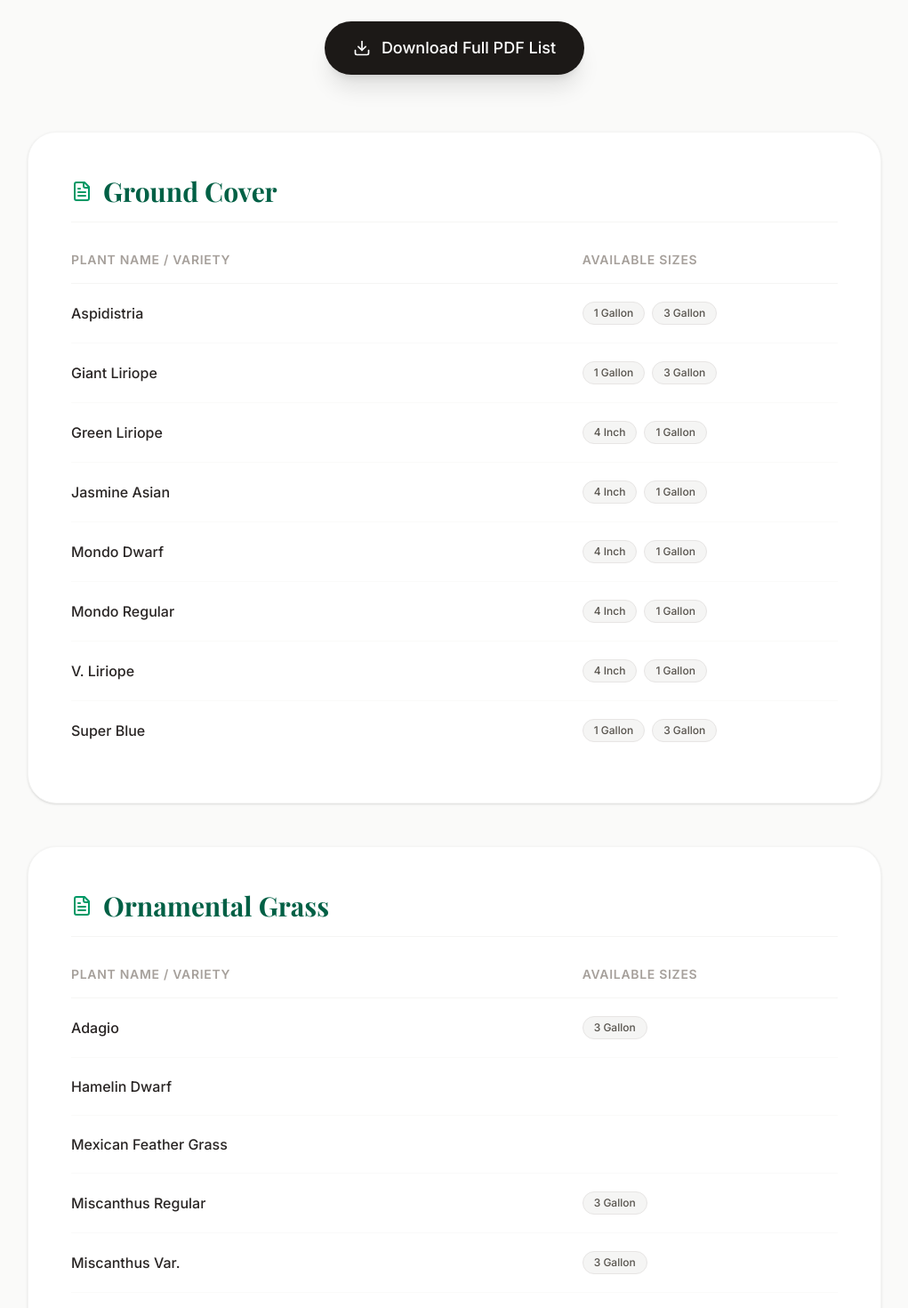
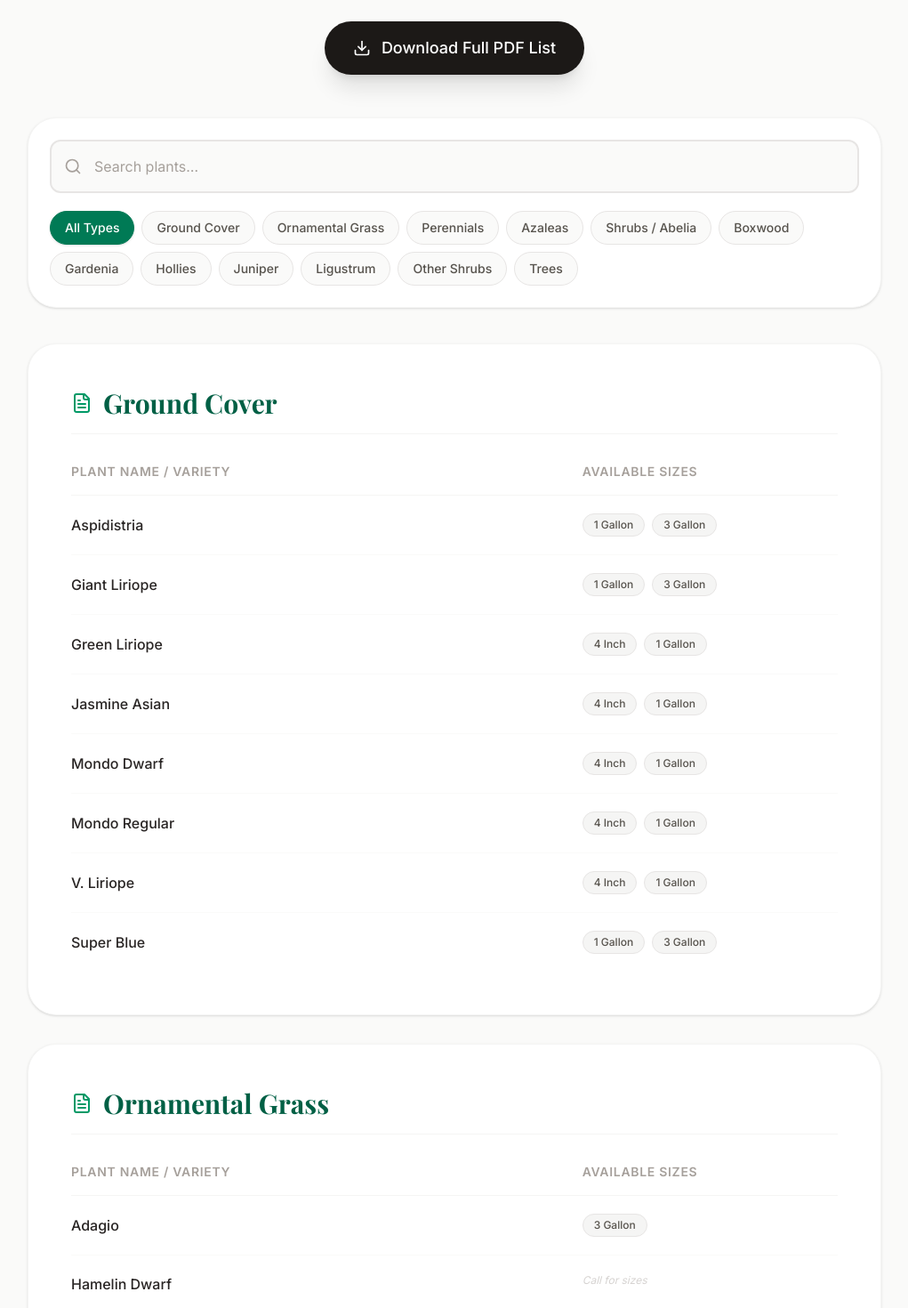
Before and after one commit to Founditmarketing/nursery, a React (Vite) app: page /plant-list in a window 1280 px wide. Shown: the part 300-1770 px from the top of the page at 89% size, without its empty margins (129-1150 px from the left). Built offline with nearby package versions, Linux system fonts and the light colour scheme; a web font is replaced by a local one.

Commit message:
Feat: add live search + sort-by-type filter pills to Plant List page

```diff
--- a/src/pages/PlantList.tsx
+++ b/src/pages/PlantList.tsx
@@ -1,7 +1,7 @@
-import { motion } from 'motion/react';
-import { Download, FileText } from 'lucide-react';
+import { useState, useMemo } from 'react';
+import { motion, AnimatePresence } from 'motion/react';
+import { Download, FileText, Search, X } from 'lucide-react';
 
-export default function PlantList() {
 const listCategories = [
     {
         title: "Ground Cover",
@@ -145,14 +145,34 @@ export default function PlantList() {
     }
 ];
 
+export default function PlantList() {
+    const [query, setQuery] = useState('');
+    const [activeType, setActiveType] = useState<string | null>(null);
+
+    const filtered = useMemo(() => {
+        const q = query.toLowerCase().trim();
+        return listCategories
+            .filter(cat => !activeType || cat.title === activeType)
+            .map(cat => ({
+                ...cat,
+                items: cat.items.filter(item =>
+                    !q || item.name.toLowerCase().includes(q)
+                ),
+            }))
+            .filter(cat => cat.items.length > 0);
+    }, [query, activeType]);
+
+    const totalResults = filtered.reduce((acc, cat) => acc + cat.items.length, 0);
+
     return (
         <main className="pt-32 pb-24 min-h-screen bg-stone-50">
             <div className="max-w-5xl mx-auto px-4 sm:px-6 lg:px-8">
+                {/* Header */}
                 <motion.div
                     initial={{ opacity: 0, y: 30 }}
                     animate={{ opacity: 1, y: 0 }}
                     transition={{ duration: 0.8, ease: [0.22, 1, 0.36, 1] }}
-                    className="text-center mb-16"
+                    className="text-center mb-12"
                 >
                     <h1 className="text-5xl md:text-7xl font-bold text-stone-900 mb-6 tracking-tight">
                         Current <span className="font-serif italic text-emerald-700">Availability</span>
@@ -160,11 +180,10 @@ export default function PlantList() {
                     <p className="text-xl text-stone-600 font-light max-w-2xl mx-auto mb-10">
                         Review our comprehensive plant list. For bulk orders and specific size requests, please reference this sheet when contacting us.
                     </p>
-
                     <motion.a
                         whileHover={{ scale: 1.05 }}
                         whileTap={{ scale: 0.95 }}
-                        href="/PlantList.pdf" // Placeholder for their actual PDF
+                        href="/PlantList.pdf"
                         onClick={(e) => { e.preventDefault(); alert("PDF Download would initiate here."); }}
                         className="inline-flex items-center justify-center gap-3 bg-stone-900 hover:bg-emerald-800 text-white px-8 py-4 rounded-full text-lg font-medium transition-all duration-300 shadow-xl"
                     >
@@ -172,14 +191,103 @@ export default function PlantList() {
                     </motion.a>
                 </motion.div>
 
-                <div className="space-y-12">
-                    {listCategories.map((category, idx) => (
+                {/* Search + Filter Controls */}
+                <motion.div
+                    initial={{ opacity: 0, y: 20 }}
+                    animate={{ opacity: 1, y: 0 }}
+                    transition={{ duration: 0.6, delay: 0.2 }}
+                    className="bg-white rounded-[2rem] p-6 border border-stone-100 shadow-sm mb-10 space-y-5"
+                >
+                    {/* Search */}
+                    <div className="relative">
+                        <Search className="absolute left-4 top-1/2 -translate-y-1/2 w-5 h-5 text-stone-400 pointer-events-none" />
+                        <input
+                            type="text"
+                            value={query}
+                            onChange={e => setQuery(e.target.value)}
+                            placeholder="Search plants…"
+                            className="w-full pl-12 pr-12 py-4 rounded-xl border-2 border-stone-200 bg-stone-50 text-stone-900 placeholder-stone-400 outline-none focus:border-emerald-500 focus:ring-4 focus:ring-emerald-500/10 transition-all duration-300"
+                        />
+                        <AnimatePresence>
+                            {query && (
+                                <motion.button
+                                    initial={{ opacity: 0, scale: 0.8 }}
+                                    animate={{ opacity: 1, scale: 1 }}
+                                    exit={{ opacity: 0, scale: 0.8 }}
+                                    onClick={() => setQuery('')}
+                                    className="absolute right-4 top-1/2 -translate-y-1/2 text-stone-400 hover:text-stone-700 transition-colors"
+                                >
+                                    <X className="w-4 h-4" />
+                                </motion.button>
+                            )}
+                        </AnimatePresence>
+                    </div>
+
+                    {/* Type Filter Pills */}
+                    <div className="flex flex-wrap gap-2">
+                        <button
+                            onClick={() => setActiveType(null)}
+                            className={`px-4 py-2 rounded-full text-sm font-medium transition-all duration-200 border ${
+                                activeType === null
+                                    ? 'bg-emerald-700 text-white border-emerald-700 shadow-sm'
+                                    : 'bg-stone-50 text-stone-600 border-stone-200 hover:border-emerald-400 hover:text-emerald-700'
+                            }`}
+                        >
+                            All Types
+                        </button>
+                        {listCategories.map(cat => (
+                            <button
+                                key={cat.title}
+                                onClick={() => setActiveType(activeType === cat.title ? null : cat.title)}
+                                className={`px-4 py-2 rounded-full text-sm font-medium transition-all duration-200 border ${
+                                    activeType === cat.title
+                                        ? 'bg-emerald-700 text-white border-emerald-700 shadow-sm'
+                                        : 'bg-stone-50 text-stone-600 border-stone-200 hover:border-emerald-400 hover:text-emerald-700'
+                                }`}
+                            >
+                                {cat.title}
+                            </button>
+                        ))}
+                    </div>
+
+                    {/* Result count */}
+                    {(query || activeType) && (
+                        <p className="text-stone-400 text-sm">
+                            {totalResults} plant{totalResults !== 1 ? 's' : ''} found
+                            {activeType ? ` in ${activeType}` : ''}
+                            {query ? ` matching "${query}"` : ''}
+                        </p>
+                    )}
+                </motion.div>
+
+                {/* Plant List */}
+                <div className="space-y-8">
+                    <AnimatePresence mode="popLayout">
+                        {filtered.length === 0 ? (
+                            <motion.div
+                                key="no-results"
+                                initial={{ opacity: 0 }}
+                                animate={{ opacity: 1 }}
+                                exit={{ opacity: 0 }}
+                                className="text-center py-24 text-stone-400"
+                            >
+                                <p className="text-lg font-light">No plants found</p>
+                                <button
+                                    onClick={() => { setQuery(''); setActiveType(null); }}
+                                    className="mt-3 text-emerald-700 text-sm font-medium underline underline-offset-2"
+                                >
+                                    Clear filters
+                                </button>
+                            </motion.div>
+                        ) : (
+                            filtered.map((category, idx) => (
                                 <motion.div
                                     key={category.title}
+                                    layout
                                     initial={{ opacity: 0, y: 20 }}
-                            whileInView={{ opacity: 1, y: 0 }}
-                            viewport={{ once: true }}
-                            transition={{ duration: 0.6, delay: idx * 0.1 }}
+                                    animate={{ opacity: 1, y: 0 }}
+                                    exit={{ opacity: 0, scale: 0.97 }}
+                                    transition={{ duration: 0.4, delay: idx * 0.05 }}
                                     className="bg-white rounded-[2rem] p-8 md:p-12 shadow-sm border border-stone-100"
                                 >
                                     <h2 className="text-2xl md:text-3xl font-bold text-emerald-800 mb-8 font-serif border-b border-stone-100 pb-4 flex items-center gap-3">
@@ -201,11 +309,13 @@ export default function PlantList() {
                                                             {item.name}
                                                         </td>
                                                         <td className="py-5 text-stone-500 font-light flex gap-2 flex-wrap">
-                                                    {item.sizes.map(size => (
+                                                            {item.sizes.length > 0 ? item.sizes.map(size => (
                                                                 <span key={size} className="bg-stone-100 text-stone-600 px-3 py-1 rounded-full text-xs font-medium border border-stone-200 group-hover:border-emerald-200 group-hover:bg-emerald-50 transition-colors">
                                                                     {size}
                                                                 </span>
-                                                    ))}
+                                                            )) : (
+                                                                <span className="text-stone-300 text-xs italic">Call for sizes</span>
+                                                            )}
                                                         </td>
                                                     </tr>
                                                 ))}
@@ -213,7 +323,9 @@ export default function PlantList() {
                                         </table>
                                     </div>
                                 </motion.div>
-                    ))}
+                            ))
+                        )}
+                    </AnimatePresence>
                 </div>
             </div>
         </main>
```
Lines whose indentation alone changed are shown as unchanged.
